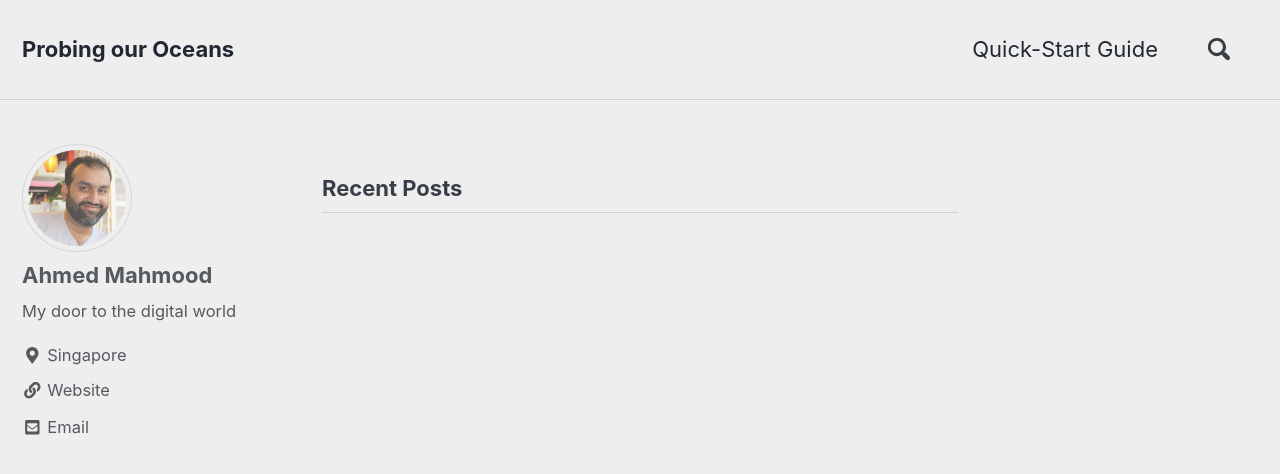
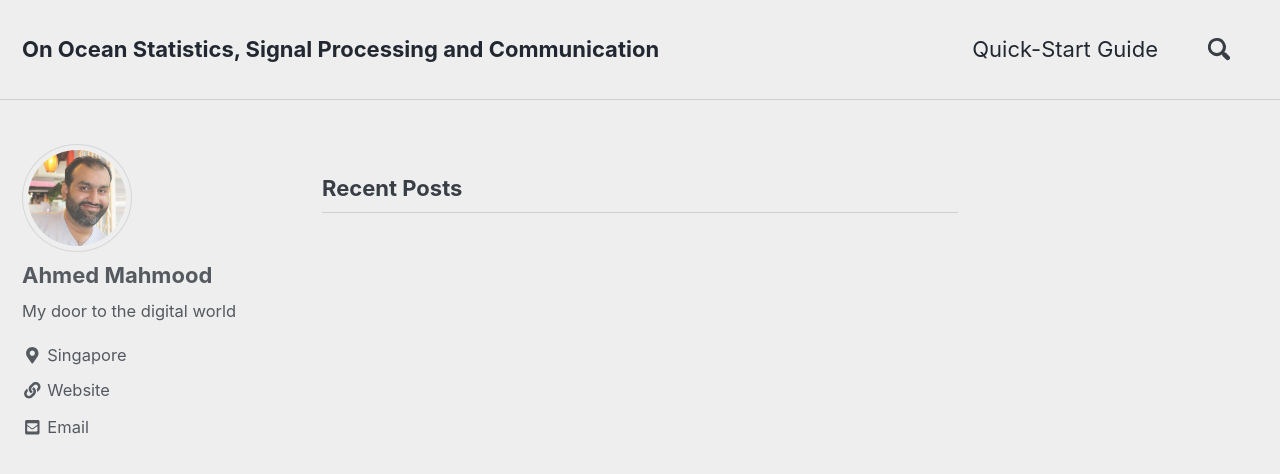
Before and after one commit to ahmd-mahm/ahmd-mahm.github.io, a Jekyll site: the page built from index.html, in a window 1280 px wide and 900 px high. Shown: the top 474 px of the window. Built offline with Jekyll 4.4.1, drawn with Linux system fonts in a browser that asks for light colours; nearby versions of some CDN libraries; the list of posts is cut into pages by our own code.

Commit message:
Update _config.yml

```diff
--- a/_config.yml
+++ b/_config.yml
@@ -11,7 +11,7 @@ remote_theme: "mmistakes/minimal-mistakes"
 
 # Site Settings
 locale                   : "en-US"
-title                    : "Probing our Oceans"
+title                    : "On Ocean Statistics, Signal Processing and Communication"
 title_separator          : "-"
 name                     : "Ahmed Mahmood"
 description              : "My door to the digital world"
```
